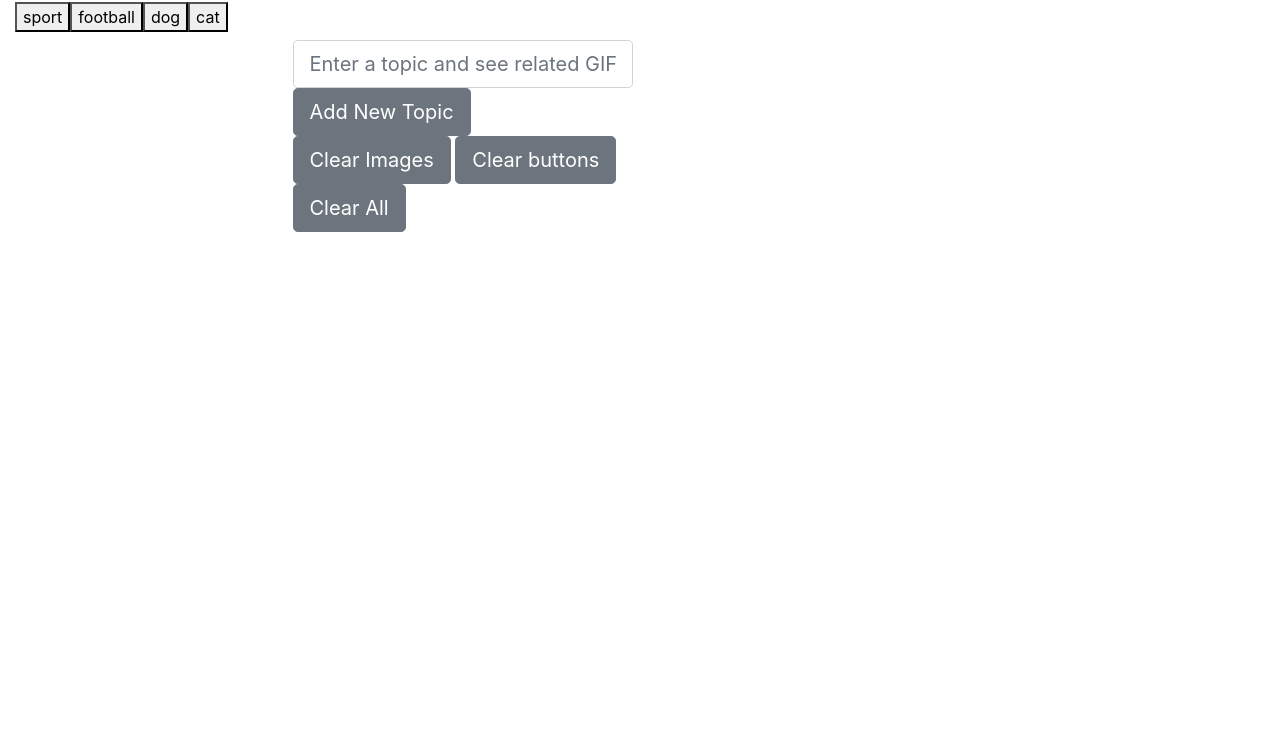
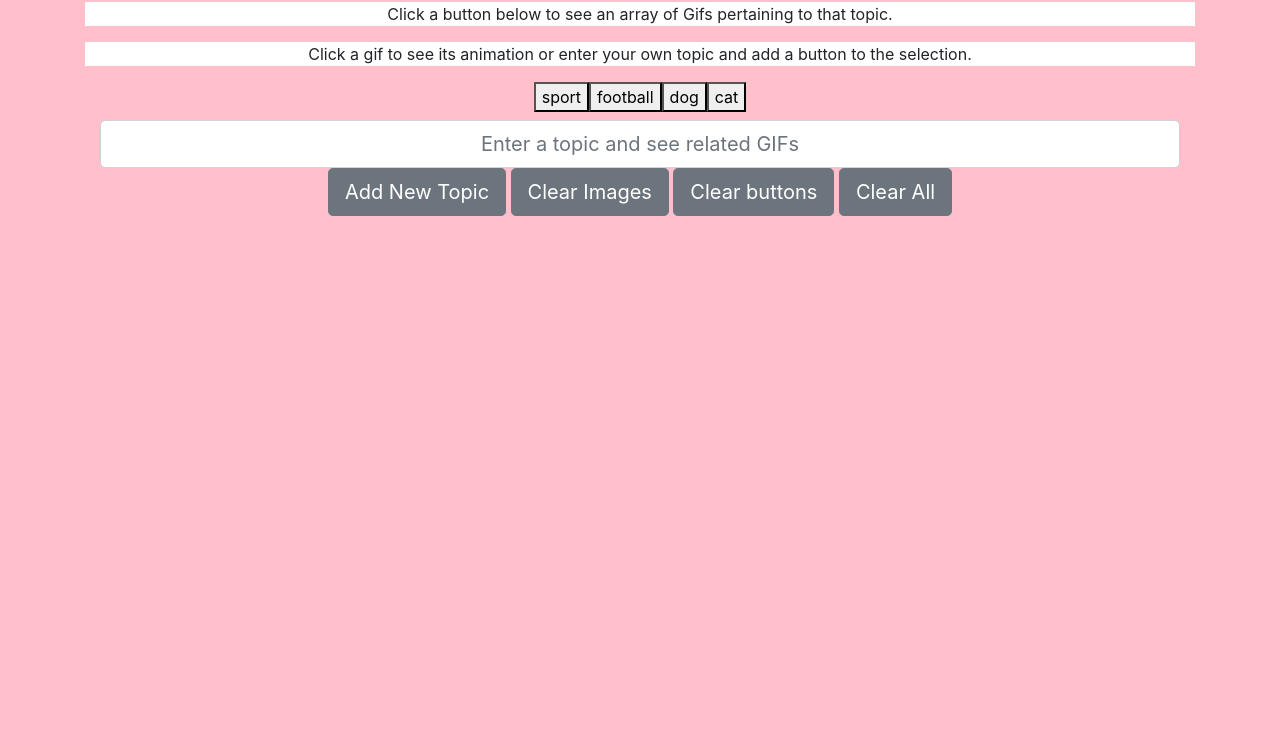
Before and after one commit to Mike-Smith13067/GIFtastic, a plain HTML site: page index.html in a window 1280 px wide. Shown: the part 54-800 px from the top of the page. Drawn offline with nearby package versions, Linux system fonts and the light colour scheme.

Commit message:
Finished tweaking and playing

```diff
--- a/assets/css/style.css
+++ b/assets/css/style.css
@@ -5,8 +5,34 @@
     width: 75px;
 }
 img {
-    width: 15%;
+    width: 150px;
+    height: 150px;
+    margin: 10px 10px 10px 10px;
 }
 #gifImages {
     text-align: center;
+    margin: 25px 0px 0px 0px;
 }
+
+.body{
+    background-color: pink;
+    text-align: center;
+
+}
+#buttonsDiv {
+    display: inline-block;
+    margin: auto;
+}
+.container {
+    display: inline-block;
+}
+.col-md-12 {
+    display: inline-block;
+}
+p {
+    background-color: white;
+    width: 100%;
+}
+#input {
+    text-align: center;
+}
--- a/assets/javascript/app.js
+++ b/assets/javascript/app.js
@@ -5,9 +5,6 @@ var apikey = "NkbmU5j3xQt3iIZwT1YNui67WVawmRX0";
 var queryURL = "https://api.giphy.com/v1/gifs/search?q=" +
   name + "&api_key=" + apikey + "&limit=10";
 
-$(document).ready(function () {
-
-  // //Create buttons from inital topics on page load
 function showButtons() {
   $.each(topics, function (index, value) {
     var newBtn = $("<button>");
@@ -19,7 +16,13 @@ $(document).ready(function () {
     console.log(value);
   });
 }
+
+$(document).ready(function () {
+
+  // //Create buttons from inital topics on page load
+
   showButtons();
+
   // Click event listener for creation of new buttons and gif display
   $("#add-input").on("click", function () {
     event.preventDefault();
@@ -27,6 +30,7 @@ $(document).ready(function () {
     topics.push(name);
     console.log(topics);
     $("#buttonsDiv").empty();
+    showButtons();
     //Ajax call
     var queryURL = "https://api.giphy.com/v1/gifs/search?q=" +
       name + "&api_key=" + apikey + "&limit=10";
@@ -39,14 +43,18 @@ $(document).ready(function () {
       console.log(response);
     });
     //Create and display new button
+    function showNewButton() {
       $.each(topics, function (index, value) {
         var newBtn = $("<button>");
         newBtn.addClass("gifBtn");
         newBtn.text(value);
         newBtn.attr("data-search", value);
         $("#buttonsDiv").prepend(newBtn);
+
       });
+    }
   });
+
 
 
   // Click event listener for existing buttons
@@ -95,6 +103,15 @@ $(document).on("click", ".animate-still", function () {
     $(this).attr("src", $(this).attr("still-source"));
   }
 
+});
+
+function reset() {
+   topics = ["cat", "dog", "football", "sport"];
+   apikey = "NkbmU5j3xQt3iIZwT1YNui67WVawmRX0";
+   queryURL = "https://api.giphy.com/v1/gifs/search?q=" +
+    name + "&api_key=" + apikey + "&limit=10";
+}
+
 // Clear Images
 $(document).on("click", "#clear-images", function () {
   $("#gifImages").empty();
@@ -102,16 +119,15 @@ $(document).on("click", "#clear-images", function () {
 // Clear buttons
 $(document).on("click", "#clear-buttons", function () {
   $("#buttonsDiv").empty();
+  reset();
   showButtons();
 
 });
-
 //Clear all
 
 $(document).on("click", "#clear-all", function () {
   $("#buttonsDiv").empty();
-  $("gifImages").empty();
-
+  $("#gifImages").empty();
+  reset();
+  showButtons();
 });
-
-});
--- a/index.html
+++ b/index.html
@@ -13,10 +13,12 @@
         crossorigin="anonymous"></script>
 </head>
 
-<body>
-    <div class="container row">
-        <div class="col-md-12">
+<body class= "body">
+    <div class="container">
+        <div>
             <h1>GIFS!!!!</h1>
+            <p>Click a button below to see an array of Gifs pertaining to that topic.</p>
+            <p>Click a gif to see its animation or enter your own topic and add a button to the selection.</p>
             <div id="buttonsDiv">
                 <h1 class="blank"></h1>
             </div>
@@ -24,11 +26,11 @@
         </div>
     </div>
 
-    <div class="container row">
+    <div class="container">
         <div class="col-md-3">
 
         </div>
-        <div class="col-md-4" id="buttons">
+        <div class="col-md-12" id="buttons">
             <input id="input" class="form-control form-control-lg" type="text"
                 placeholder="Enter a topic and see related GIFs">
             <button id="add-input" type="button" class="btn btn-secondary btn-lg">Add New Topic</button>
```
Also changed, not shown: 1 other file. Lines whose indentation alone changed are shown as unchanged.
